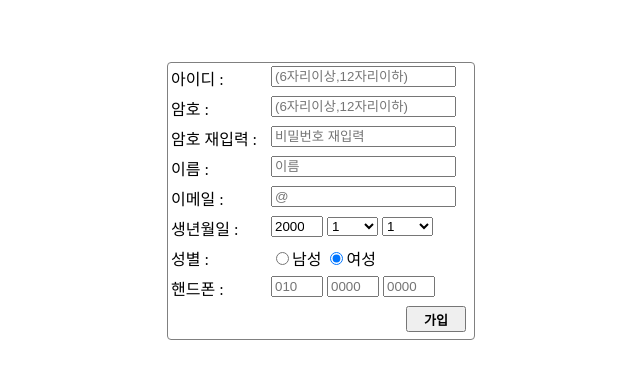
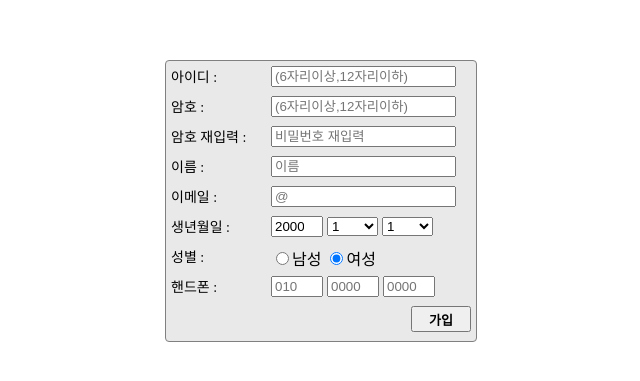
Before and after one commit to ejLIOLIK/Login-LegPage, a plain HTML site: page reg_member.html in a window 1280 px wide. Shown: the part 207-588 px from the top of the page, without its empty margins (319-959 px from the left). Drawn offline with Linux system fonts and the light colour scheme.

Commit message:
Add files via upload

```diff
--- a/reg_member.css
+++ b/reg_member.css
@@ -10,10 +10,11 @@
     display: grid;
     grid-template-columns: 1fr 2fr;
     grid-template-rows: repeat(9, 1fr);
+    background-color: rgb(233, 233, 233);
 
     width: 300px;
     height: 270px;
-    padding: 3px;
+    padding: 5px;
 
     border: 0.3px solid gray;
     border-radius: 4px;
@@ -22,6 +23,7 @@
 .rBOX {
     width: 100px;
     height: auto;
+    font-size: 14px;
 }
 
 .inputBOX {
@@ -30,7 +32,7 @@
 }
 
 #LEGBOTTON {
-    margin-right: 5px;
+    margin-right: 0px;
     margin-left: auto;
     width: 60px;
     height: 26px;
```
